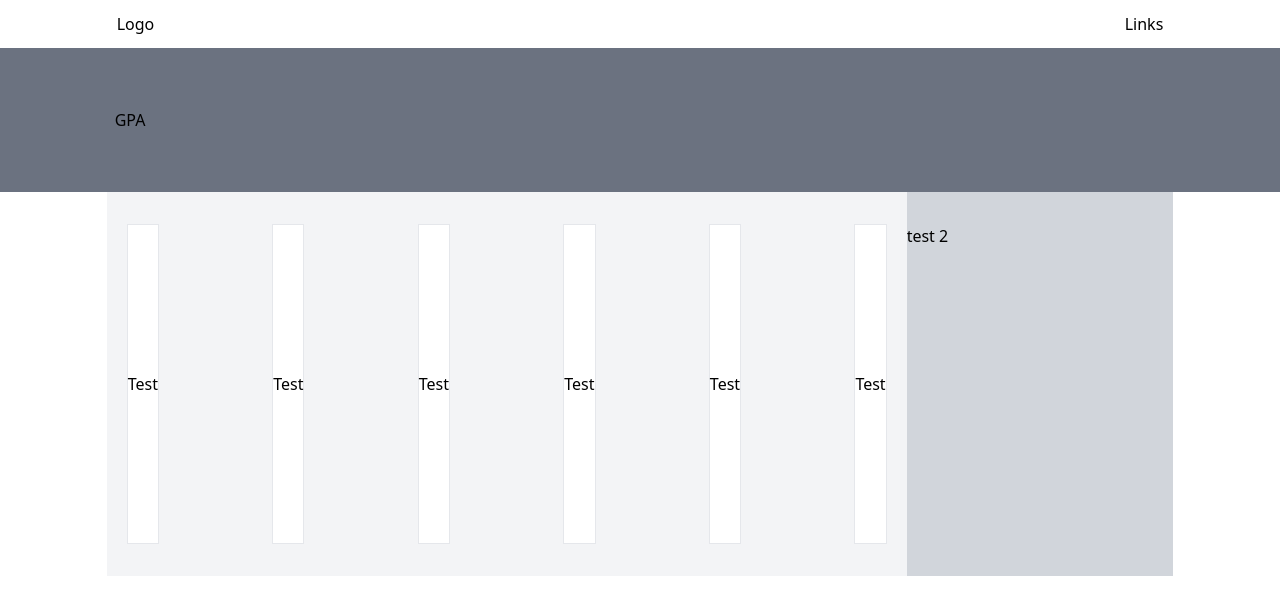
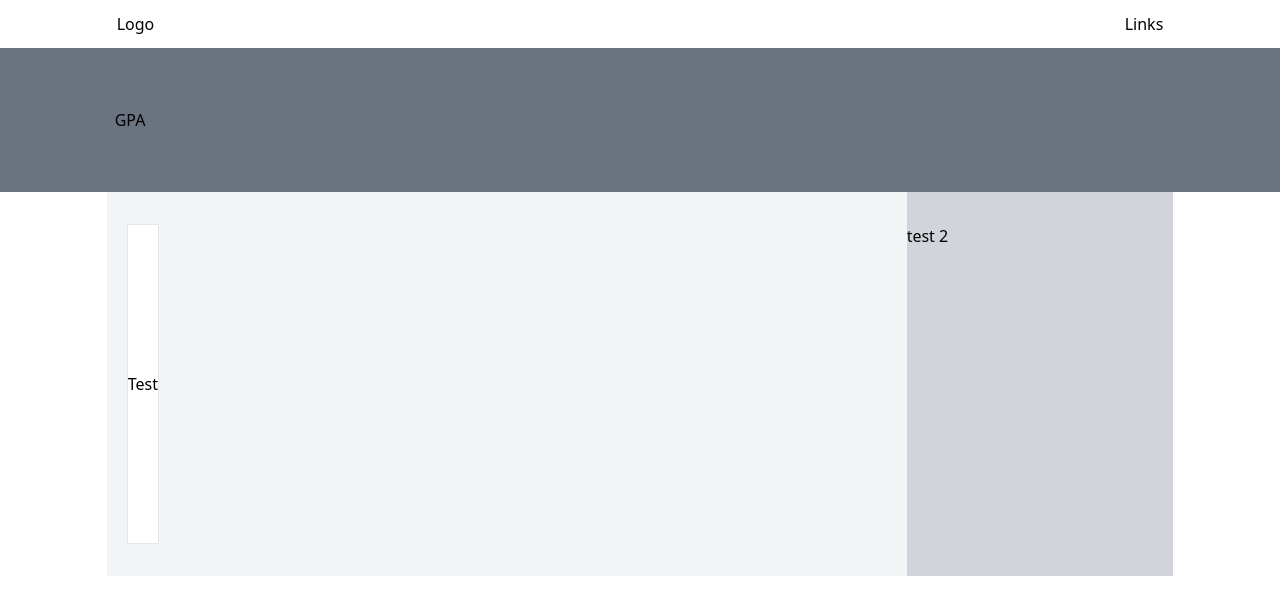
Before and after one commit to MauriceDev1/shop_interface, a React (Create React App) app: page / in a window 1280 px wide. Shown: the top 614 px of the page. Built offline with nearby package versions, Linux system fonts and the light colour scheme.

Commit message:
Initial commit

```diff
--- a/src/components/navigation/BottomNav.tsx
+++ b/src/components/navigation/BottomNav.tsx
@@ -10,11 +10,6 @@ function BottomNav() {
     <div className='w-10/12 bg-gray-100 flex m-auto'>
         <div className='w-9/12 py-8 flex justify-between px-5'>
             <Button title={'Test'} />
-            <Button title={'Test'} />
-            <Button title={'Test'} />
-            <Button title={'Test'} />
-            <Button title={'Test'} />
-            <Button title={'Test'} />
         </div>
         <div className='w-3/12 bg-gray-300 py-8 h-96'>
             test 2
```
